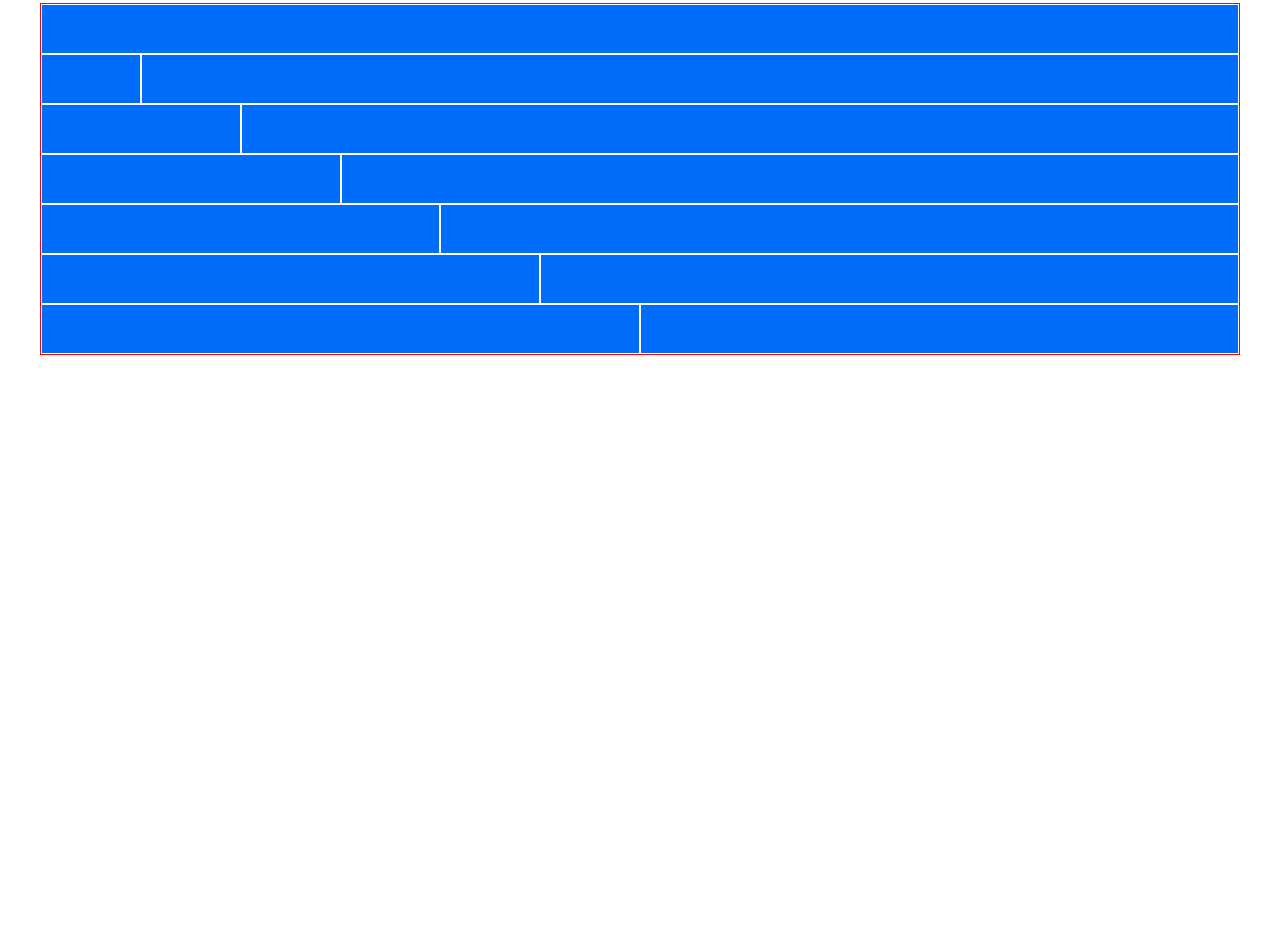
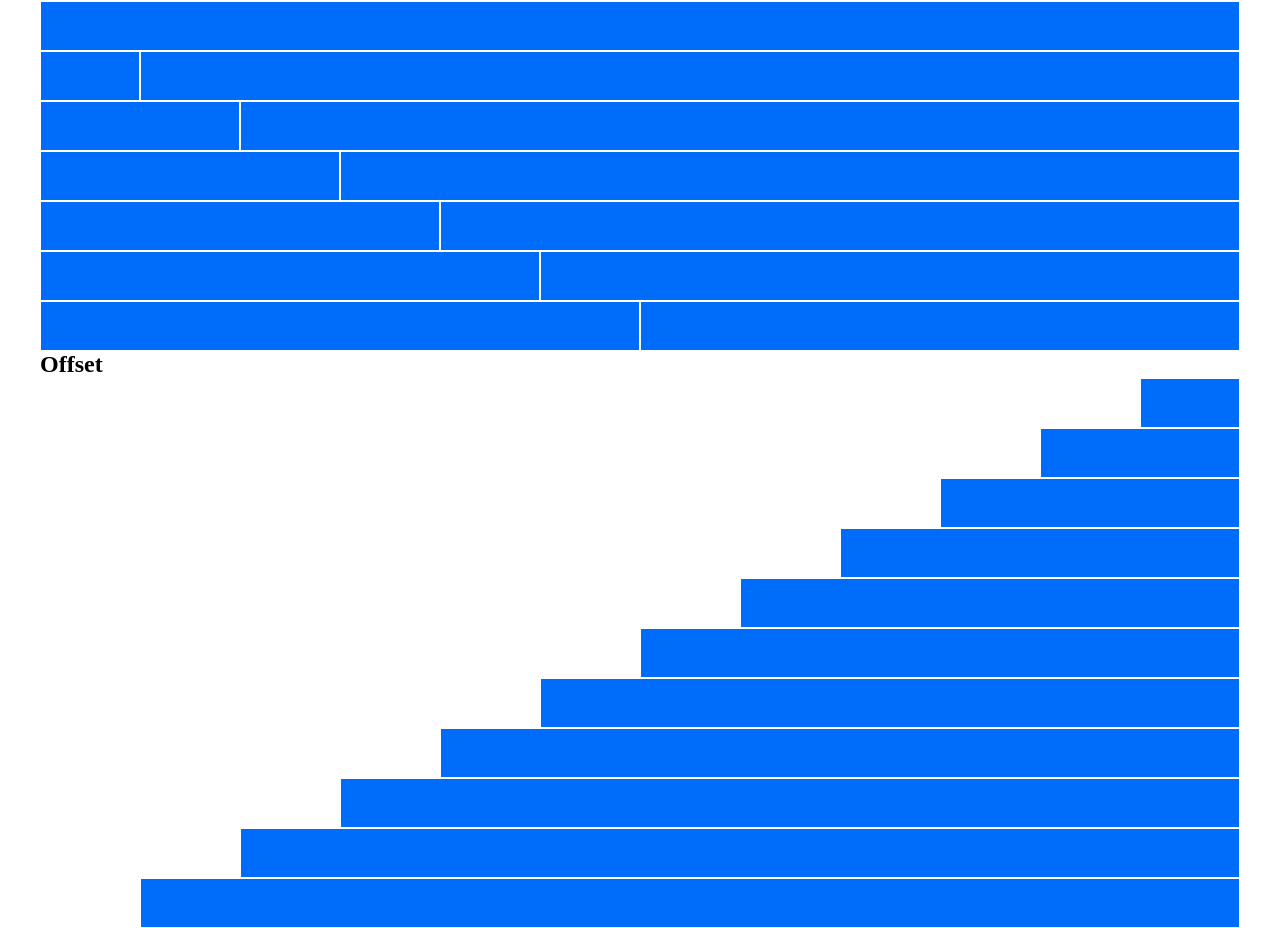
Before and after one commit to San-Moro/html-css-12bool, a plain HTML site: page index.html in a window 1280 px wide. Shown: the part 386-1314 px from the top of the page. Before the commit the page ends 800 px from the top, so only its background shows below. Drawn offline with Linux system fonts and the light colour scheme.

Commit message:
offset section done

```diff
--- a/css/12bool.css
+++ b/css/12bool.css
@@ -21,6 +21,7 @@
     display: flex;
     flex-direction: row;
     flex-wrap: wrap;
+    justify-content: flex-end
 }
 
 /* Columns */
@@ -87,3 +88,47 @@
     flex-basis: calc(100% / 12 * 12);
     max-width: calc(100% / 12 * 12);
 }
+
+/* Offset */
+
+.col-offset-1 {
+    margin-left: calc(100% / 12 * 1);
+}
+
+.col-offset-2 {
+    margin-left: calc(100% / 12 * 2);
+}
+
+.col-offset-4 {
+    margin-left: calc(100% / 12 * 4);
+}
+.col-offset-5 {
+    margin-left: calc(100% / 12 * 5);
+}
+.col-offset-6 {
+    margin-left: calc(100% / 12 * 6);
+}
+
+.col-offset-7 {
+    margin-left: calc(100% / 12 * 7);
+}
+
+.col-offset-8 {
+    margin-left: calc(100% / 12 * 8);
+}
+
+.col-offset-9 {
+    margin-left: calc(100% / 12 * 9);
+}
+
+.col-offset-10 {
+    margin-left: calc(100% / 12 * 10);
+}
+
+.col-offset-11 {
+    margin-left: calc(100% / 12 * 11);
+}
+
+.col-offset-12 {
+    margin-left: calc(100% / 12 * 12);
+}
--- a/css/style.css
+++ b/css/style.css
@@ -1,13 +1,3 @@
-
-/* DEBUG */
-
-.container {
-    border: 1px solid red;
-}
-
-.row {
-    border: 1 px dashed darkblue;
-}
 
 /* VARIABLES */
 
--- a/index.html
+++ b/index.html
@@ -187,6 +187,66 @@
                 </div>
             </div>
         </section>
+        <section>
+            <div class="container">
+                <h2>Offset</h2>
+                <div class="row">
+                    <div class="col-xs-1 col-offset-11">
+                        <div class="box"></div>
+                    </div>
+                </div>
+                <div class="row">
+                    <div class="col-xs-2 col-offset-10">
+                        <div class="box"></div>
+                    </div>
+                </div>
+                <div class="row">
+                    <div class="col-xs-3 col-offset-9">
+                        <div class="box"></div>
+                    </div>
+                </div>
+                <div class="row">
+                    <div class="col-xs-4 col-offset-8">
+                        <div class="box"></div>
+                    </div>
+                </div>
+                <div class="row">
+                    <div class="col-xs-5 col-offset-7">
+                        <div class="box"></div>
+                    </div>
+                </div>
+                <div class="row">
+                    <div class="col-xs-6 col-offset-6">
+                        <div class="box"></div>
+                    </div>
+                </div>
+                <div class="row">
+                    <div class="col-xs-7 col-offset-5">
+                        <div class="box"></div>
+                    </div>
+                </div>
+                <div class="row">
+                    <div class="col-xs-8 col-offset-4">
+                        <div class="box"></div>
+                    </div>
+                </div>
+                <div class="row">
+                    <div class="col-xs-9 col-offset-3">
+                        <div class="box"></div>
+                    </div>
+                </div>
+                <div class="row">
+                    <div class="col-xs-10 col-offset-2">
+                        <div class="box"></div>
+                    </div>
+                </div>
+                <div class="row">
+                    <div class="col-xs-11 col-offset-1">
+                        <div class="box"></div>
+                    </div>
+                </div>
+            </div>
+        </section>
     </main>
 
 </body>
```
